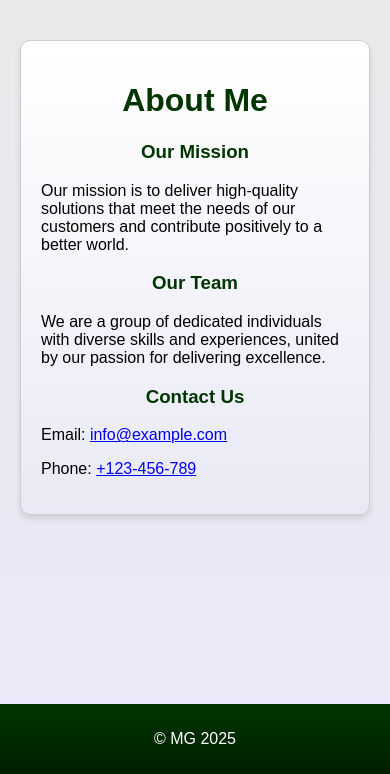
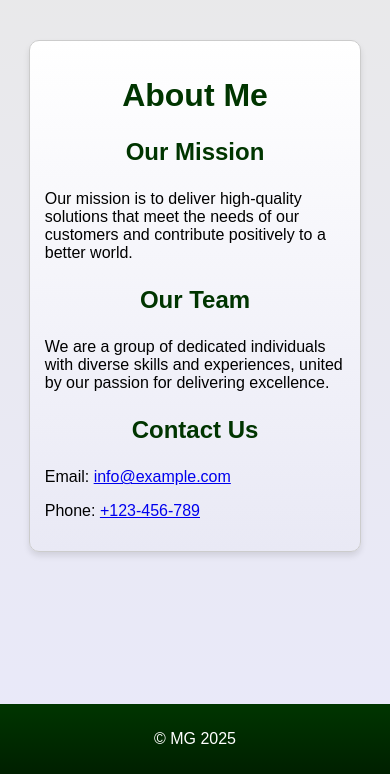
Before and after one commit to VadoVates/marekgor_site, a Django app: page /about/ in a window 390 px wide. Shown: the part 70-844 px from the top of the page. Run offline with Django 5.2, Linux system fonts and the light colour scheme.

Commit message:
many css changes and style in about.html

```diff
--- a/marekgor/templates/about.html
+++ b/marekgor/templates/about.html
@@ -3,21 +3,21 @@
 {% block content %}
     <div class="container">
         <h1 class="section-title">About Me</h1>
-        <section>
+        <section class="about-section">
             <h3>Our Mission</h3>
             <p>
                 Our mission is to deliver high-quality solutions that meet the needs of our customers and contribute
                 positively to a better world.
             </p>
         </section>
-        <section>
+        <section class="our-team">
             <h3>Our Team</h3>
             <p>
                 We are a group of dedicated individuals with diverse skills and experiences, united by our passion for
                 delivering excellence.
             </p>
         </section>
-        <section>
+        <section class="contact-us">
             <h3>Contact Us</h3>
             <p>Email: <a href="mailto:info@example.com">info@example.com</a></p>
             <p>Phone: <a href="tel:+123456789">+123-456-789</a></p>
--- a/static/css/style.css
+++ b/static/css/style.css
@@ -10,9 +10,8 @@ html, body {
 }
 
 body {
-    background: linear-gradient(to bottom, #e9e9e9, #e9e9fa); /* Zachowanie kolorystyki */
     font-family: Arial, sans-serif;
-    background-attachment: fixed;
+    background: linear-gradient(to bottom, #e9e9e9, #e9e9fa) fixed;
     background-size: cover;
 }
 
@@ -62,7 +61,8 @@ nav ul li.active a {
 }
 
 .container {
-    max-width: 500px;
+    width: 100%;
+    max-width: 600px;
     margin: 20px auto; /* Wyśrodkowanie formularza */
     background: linear-gradient(to bottom, #ffffff, #e9e9f5); /* Subtelne tło zgodne z body */
     padding: 20px;
@@ -81,7 +81,7 @@ form label {
 form input, form textarea {
     width: 100%;
     padding: 10px;
-    margin-bottom: 15px;
+    margin-bottom: 20px;
     border: 1px solid #003500; /* Zielona ramka */
     border-radius: 5px;
     font-size: 1rem;
@@ -96,6 +96,7 @@ form input:focus, form textarea:focus {
 
 
 form button {
+    width: 100%;
     background: linear-gradient(to bottom, #004d00, #003500); /* Gradient zielony */
     color: white;
     border: none;
@@ -112,6 +113,7 @@ form button {
 
 form button:hover {
     background: linear-gradient(to bottom, #005f00, #004000); /* Jaśniejszy gradient na hover */
+    box-shadow: 0 0 10px rgba(0, 80, 0, 0.5);
 }
 
 h1, h2, h3, h4, h5, h6 {
@@ -133,3 +135,19 @@ small {
     font-weight: bold;
     text-align: center;
 }
+
+@media (max-width: 768px) {
+    .container {
+        width: 95%; /* Zmniejsz szerokość na mniejszych ekranach */
+        padding: 15px; /* Zmniejsz padding */
+    }
+
+    form button {
+        font-size: 1rem; /* Mniejszy tekst przycisku */
+        padding: 10px; /* Mniejsze odstępy */
+    }
+
+    h1, h2, h3 {
+        font-size: 1.5rem; /* Dopasowanie rozmiaru nagłówków */
+    }
+}
```
